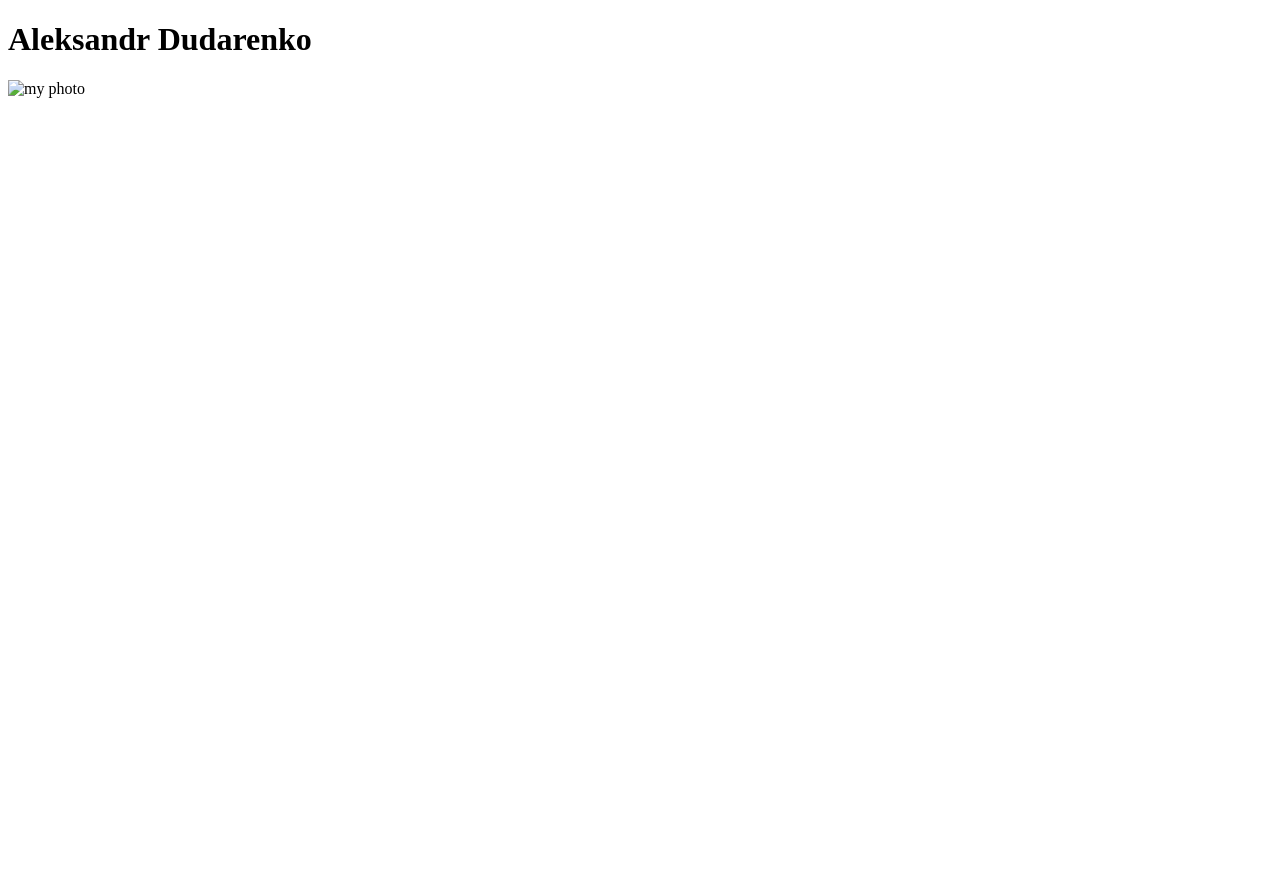
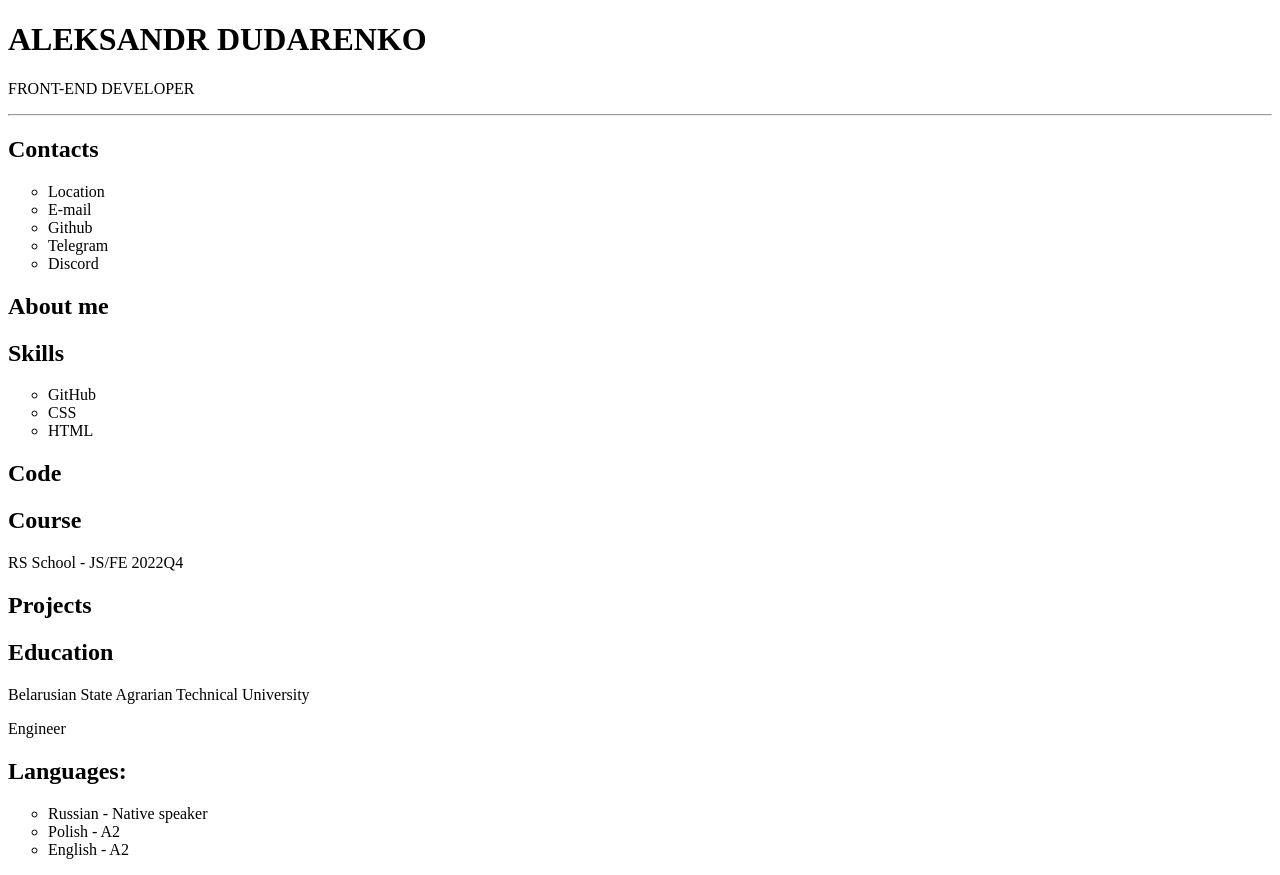
Before and after one commit to sp1kPL/rsschool-cv, a plain HTML site: page index.html in a window 1280 px wide. Before the commit the page ends 800 px from the top, so only its background shows below. Drawn offline with Linux system fonts and the light colour scheme.

Commit message:
fix: change cv and index

```diff
--- a/index.html
+++ b/index.html
@@ -1,14 +1,53 @@
 <!DOCTYPE html>
 <html lang="en">
-  <head>
+<head>
     <meta charset="UTF-8">
     <meta http-equiv="X-UA-Compatible" content="IE=edge">
     <meta name="viewport" content="width=device-width, initial-scale=1.0">
     <link rel="icon" href="./assets/ico/poland.ico">
+    <link rel="stylesheet" href="style.css">
     <title>CV</title>
-  </head>
-  <body>
-   <h1>Aleksandr Dudarenko</h1>
-    <img src="photo.JPG" alt="my photo" width="500" height="350">
+</head>
+<body>
+    <h1>ALEKSANDR DUDARENKO</h1>
+    <p>FRONT-END DEVELOPER</p>
+
+    <hr>
+
+    <h2>Contacts</h2>
+    <ul type="circle">
+        <li>Location</li>
+        <li><a href=""></a> E-mail</li>
+        <li><a href=""></a> Github</li>
+        <li><a href=""></a> Telegram</li>
+        <li><a href=""></a> Discord</li>
+    </ul>
+
+    <h2>About me</h2>
+
+    <h2>Skills</h2>
+    <ul type="circle">
+        <li>GitHub</li>
+        <li>CSS</li>
+        <li>HTML</li>
+    </ul>
+
+    <h2>Code</h2>
+
+    <h2>Course</h2>
+    <p>RS School - JS/FE 2022Q4</p>
+
+    <h2>Projects</h2>
+
+    <h2>Education</h2>
+    <p>Belarusian State Agrarian Technical University</p>
+    <p>Engineer</p>
+
+    <h2>Languages:</h2>
+    <ul type="circle">
+        <li>Russian - Native speaker</li>
+        <li>Polish  - A2</li>
+        <li>English - A2</li>
+    </ul>
 </body>
 </html>
```
Also changed, not shown: 1 other file.
